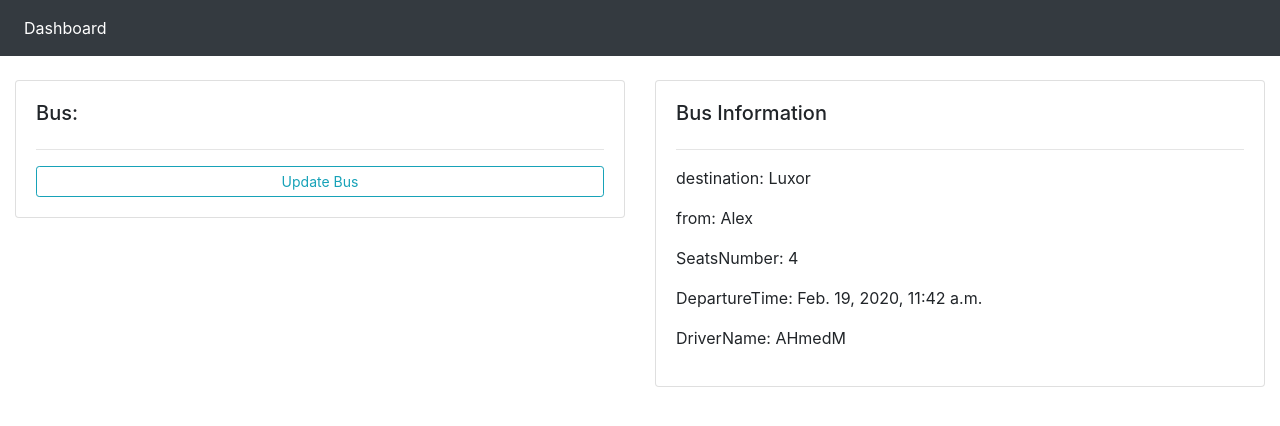
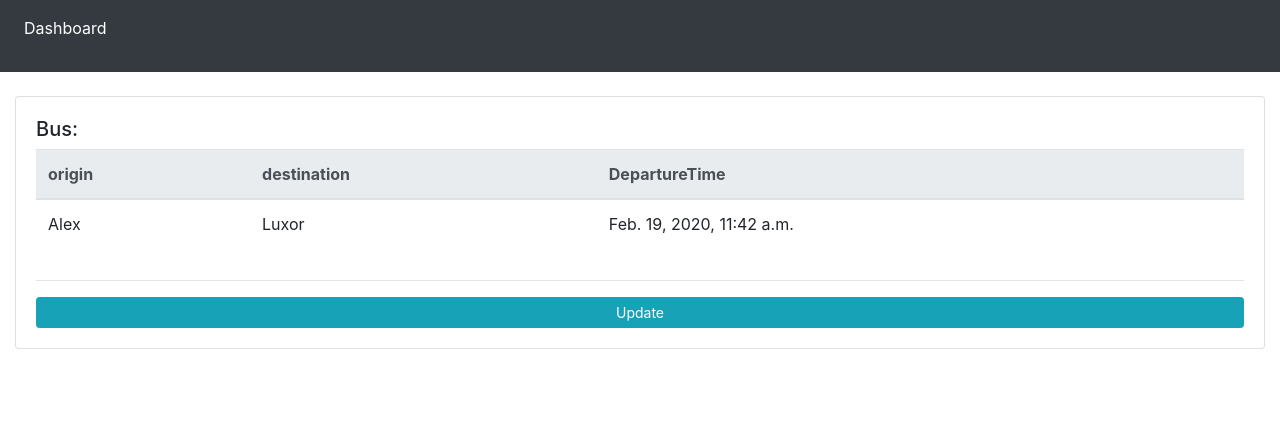
Before and after one commit to himarajab/Bus-System, a Django app: page /bus/1/ in a window 1280 px wide. Shown: the top 426 px of the page. Run offline with Django 3.2, Linux system fonts and the light colour scheme; data comes from the database, SQL or seed files in the repository; some libraries are stand-ins or nearby versions.

Commit message:
finish the task

```diff
--- a/BusDriver/forms.py
+++ b/BusDriver/forms.py
@@ -8,6 +8,7 @@
         model = Driver
         fields = '__all__'
 
+
 class BusForm(forms.ModelForm):
     class Meta:
         model = Bus
--- a/BusDriver/models.py
+++ b/BusDriver/models.py
@@ -1,5 +1,24 @@
 from django.db import models
 from django.urls import reverse
+from django.template.defaultfilters import slugify
+
+
+class Bus(models.Model):
+    origin = models.CharField(max_length=20)
+    destination = models.CharField(max_length=20)
+    DepartureTime = models.DateTimeField(null=True,blank=True)
+    slug = models.SlugField(null= True,blank=True,editable=False)
+
+    class Meta:
+        verbose_name_plural = 'buses'
+        ordering = ('DepartureTime',)
+
+    def __str__(self):
+        return self.slug
+
+    def save(self, *args, **kwargs):
+        self.slug = slugify([self.origin,self.destination])
+        return super().save(*args, **kwargs)
 
 
 class Driver(models.Model):
@@ -7,19 +26,7 @@
     address = models.CharField(max_length=100,blank=True,null=True)
     phone = models.CharField(max_length=12,null=True,blank=True)
     age = models.IntegerField(blank=True,null=True)
+    bus = models.ForeignKey(Bus,on_delete=models.SET_NULL,null=True)
 
     def __str__(self):
         return self.name
-
-
-class Bus(models.Model):
-    origin = models.CharField(max_length=20)
-    destination = models.CharField(max_length=20)
-    SeatsNumber = models.IntegerField()
-    PreservedSeats = models.IntegerField(default=0,editable=False)
-    isFull = models.BooleanField(default=False,editable=False,blank=True,null=True)
-    DepartureTime = models.DateTimeField(null=True,blank=True)
-    drivername = models.ForeignKey(Driver,on_delete=models.CASCADE,null=True)
-
-    def __str__(self):
-        return self.destination
--- a/BusDriver/templates/BusDriver/Bus.html
+++ b/BusDriver/templates/BusDriver/Bus.html
@@ -8,23 +8,30 @@
 	<div class="col-md">
 		<div class="card card-body">
 			<h5>Bus:</h5>
+				<table class="table">
+		<tr>
+			<thead class="thead-light">
+				<tr>
+					<th scope="col">origin</th>
+					<th scope="col">destination</th>
+					<th scope="col">DepartureTime</th>
+				</tr>
+			</thead>
+			<tbody>
+				<tr>
+					<td>{{bus.origin}}</td>
+					<td>{{bus.destination}}</td>
+					<td>{{bus.DepartureTime}}</td>
+				</tr>
+			</tbody>
+	</table>
 			<hr>
-			<a class="btn btn-outline-info  btn-sm btn-block" href="">Update Bus</a>
+			<a class = "btn btn-sm btn-info" href="{% url 'bus-update' bus.id %}" >Update</a>
 		</div>
 	</div>
-
-	<div class="col-md">
-		<div class="card card-body">
-			<h5>Bus Information</h5>
-			<hr>
-			<p>destination: {{bus.destination}}</p>
-			<p>from: {{bus.origin}}</p>
-			<p>SeatsNumber: {{bus.SeatsNumber}}</p>
-			<p>DepartureTime: {{bus.DepartureTime}}</p>
-			<p>DriverName: {{bus.drivername.name}}</p>
-		</div>
-	</div>
-
 </div>
 
+
+
+
 {% endblock %}
--- a/BusDriver/templates/BusDriver/bus_form.html
+++ b/BusDriver/templates/BusDriver/bus_form.html
@@ -5,12 +5,18 @@
 <div class="row">
     <div class="col-md-6">
         <div class="body">
+            {%if bus_number < 2%}
                 <form method="POST" action="">
                     {%csrf_token%}
                         {{form}}
                         <br>
                     <input type="submit" value="submit" >
                 </form>
+            {%else%}
+               <div class="alert alert-danger" role="alert">
+                <p >no seats available </p>
+                </div>
+            {%endif%}
         </div>
     </div>
 </div>
--- a/BusDriver/templates/BusDriver/dashboard.html
+++ b/BusDriver/templates/BusDriver/dashboard.html
@@ -65,7 +65,7 @@
 						<a class = "btn btn-sm btn-info" href="{% url 'bus-page' bus.id %}" >
 							View</a> </td>
 					<td>
-						<a class = "btn btn-sm btn-info" href="{% url 'update_bus' bus.id %}" >
+						<a class = "btn btn-sm btn-info" href="{% url 'bus-update' bus.id %}" >
 							Update</a> </td>
 					<td>
 						<a class = "btn btn-sm btn-danger" href="{% url 'delete_bus' bus.id %}" >
@@ -78,6 +78,6 @@
 </div>
 
 
-
+</div>
 
 {% endblock %}
--- a/BusDriver/templates/BusDriver/delete_bus.html
+++ b/BusDriver/templates/BusDriver/delete_bus.html
@@ -8,7 +8,7 @@
             <form method="POST" action="{% url 'delete_bus' bus.id %}">
                 {%csrf_token%}
                 <a class="btn btn-warning" href="{% url 'home' %}">cancle</a>
-                <input class="btn btn-danger" type="submit" name="confirm">
+                <input class="btn btn-danger" type="submit" name="confirm" value="confirm">
             </form>
         </div>
     </div>
--- a/BusDriver/templates/BusDriver/delete.html
+++ b/BusDriver/templates/BusDriver/delete_driver.html
@@ -8,7 +8,7 @@
             <form method="POST" action="{% url 'delete_driver' driver.id %}">
                 {%csrf_token%}
                 <a class="btn btn-warning" href="{% url 'home' %}">cancle</a>
-                <input class="btn btn-danger" type="submit" name="confirm">
+                <input class="btn btn-danger" type="submit" name="confirm" value="confirm">
             </form>
         </div>
     </div>
--- a/BusDriver/templates/BusDriver/navbar.html
+++ b/BusDriver/templates/BusDriver/navbar.html
@@ -15,6 +15,7 @@
     <ul class="navbar-nav">
       <li class="nav-item active">
         <a class="nav-link" href="{% url 'home' %}">Dashboard</a>
+        <a class="nav-link" href="{% url 'home' %}"></a>
       </li>
     </ul>
   </div>
--- a/BusDriver/urls.py
+++ b/BusDriver/urls.py
@@ -10,8 +10,12 @@
 
 
     path('bus/<int:pk>/', views.bus, name='bus-page'),
-    path('update_bus/<int:pk>/', views.update_bus, name='update_bus'),
+    # path('update_bus/<int:pk>/', views.update_bus, name='update_bus'),
     path('delete_bus/<int:pk>/', views.delete_bus, name='delete_bus'),
     path('create_bus/', views.create_bus, name='create_bus'),
+    # path('bus/create', views.BusCreateView.as_view(),
+    #      name='bus-create'),
+    path('bus/<int:pk>/update', views.BusUpdateView.as_view(),
+         name='bus-update'),
 
 ]
--- a/BusDriver/views.py
+++ b/BusDriver/views.py
@@ -1,6 +1,9 @@
 from django.shortcuts import render, redirect
 from django.contrib import messages
+from django.urls import reverse_lazy
+
 from .models import *
+from django.views.generic import ListView,CreateView,DetailView,UpdateView,DeleteView
 from .forms import BusForm,DriverForm
 from .filters import BusFilter
 
@@ -56,41 +59,57 @@
         return redirect('/')
 
     context = {'driver': driver}
-    return render(request, 'BusDriver/delete.html', context)
+    return render(request, 'BusDriver/delete_driver.html', context)
+
+
+
+
 
 def bus(request,pk):
     bus = Bus.objects.get(id = pk)
-
     context = {
         'bus':bus
     }
     return render(request,'BusDriver/Bus.html',context)
 
 
+# def update_bus(request, pk):
+#     bus = Bus.objects.get(id=pk)
+#     form = BusForm(instance=bus)
+#
+#     if request.method == 'POST':
+#         form = BusForm(request.POST, instance=bus)
+#         if form.is_valid():
+#             form.save()
+#             return redirect('/')
+#
+#     context = {'form': form}
+#     return render(request, 'BusDriver/bus_form.html', context)
+
+
+class BusUpdateView(UpdateView):
+
+    model = Bus
+    template_name = 'BusDriver/update.html'
+    context_object_name = 'bus'
+    fields = ('__all__')
+
+    def get_success_url(self):
+        return reverse_lazy('home')
+
+
 def create_bus(request):
     form = BusForm()
+    bus_number = Bus.objects.count()
     if request.method == 'POST':
         form = BusForm(request.POST)
         if form.is_valid():
             form.save()
             return redirect('/')
     context = {
-        'form': form
+        'form': form,
+        'bus_number':bus_number
     }
-    return render(request, 'BusDriver/bus_form.html', context)
-
-
-def update_bus(request, pk):
-    bus = Bus.objects.get(id=pk)
-    form = BusForm(instance=bus)
-
-    if request.method == 'POST':
-        form = BusForm(request.POST, instance=bus)
-        if form.is_valid():
-            form.save()
-            return redirect('/')
-
-    context = {'form': form}
     return render(request, 'BusDriver/bus_form.html', context)
 
 
--- a/BusSystem/settings.py
+++ b/BusSystem/settings.py
@@ -38,7 +38,7 @@
     'django.contrib.messages',
     'django.contrib.staticfiles',
 
-    'BusDriver',
+    'BusDriver.apps.BusdriverConfig',
     'django_filters',
 ]
 
@@ -81,7 +81,7 @@
         'ENGINE': 'django.db.backends.postgresql_psycopg2',
         'NAME': 'BusDriver',
         'USER' : 'postgres',
-        'PASSWORD' : 'A1_postgres',
+        'PASSWORD' : '',
         'HOST' : 'localhost',
         'PORT': '5432'
     }
```
Also changed, not shown: BusDriver/templates/BusDriver/Driver.html (+15 -35 lines), BusDriver/templates/BusDriver/list.html (added, +25 -0 lines), BusDriver/templates/BusDriver/update.html (added, +17 -0 lines), BusDriver/apps.py (line endings or trailing spaces). Lines whose indentation alone changed are shown as unchanged.
